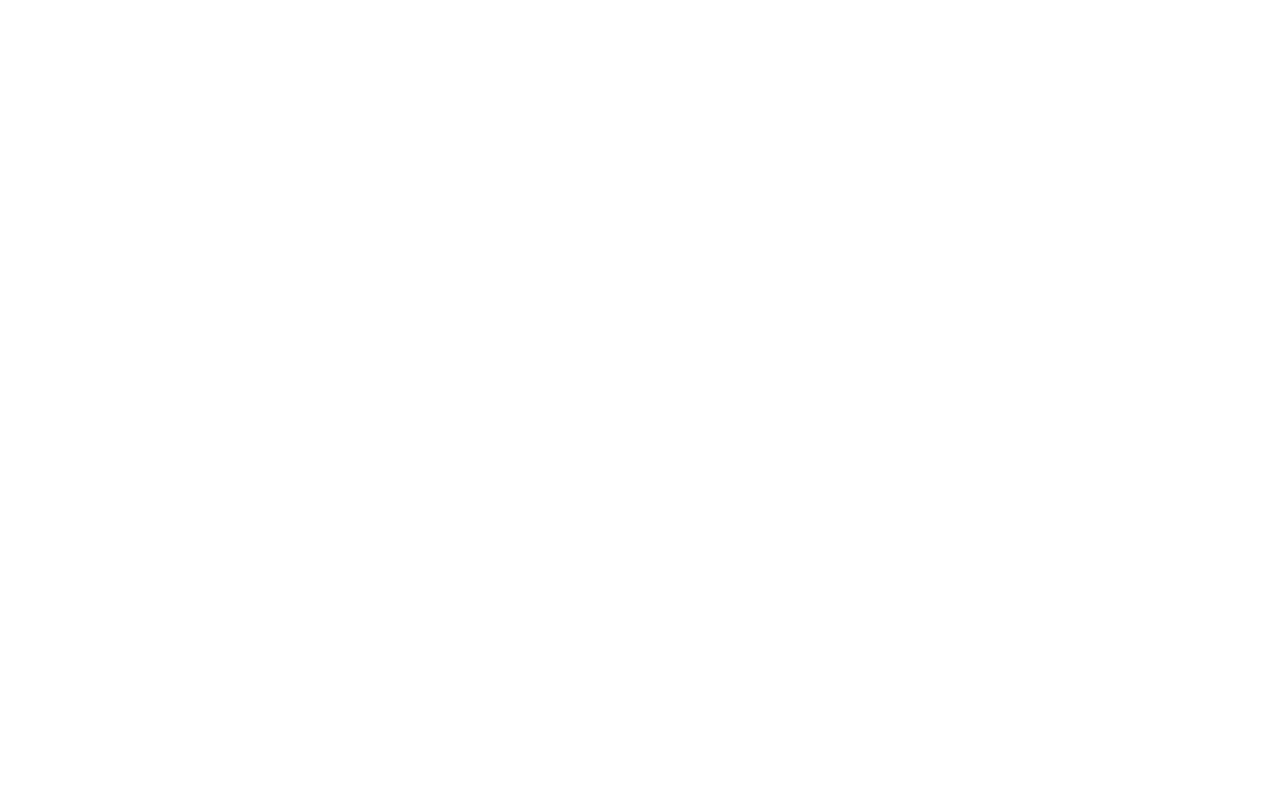
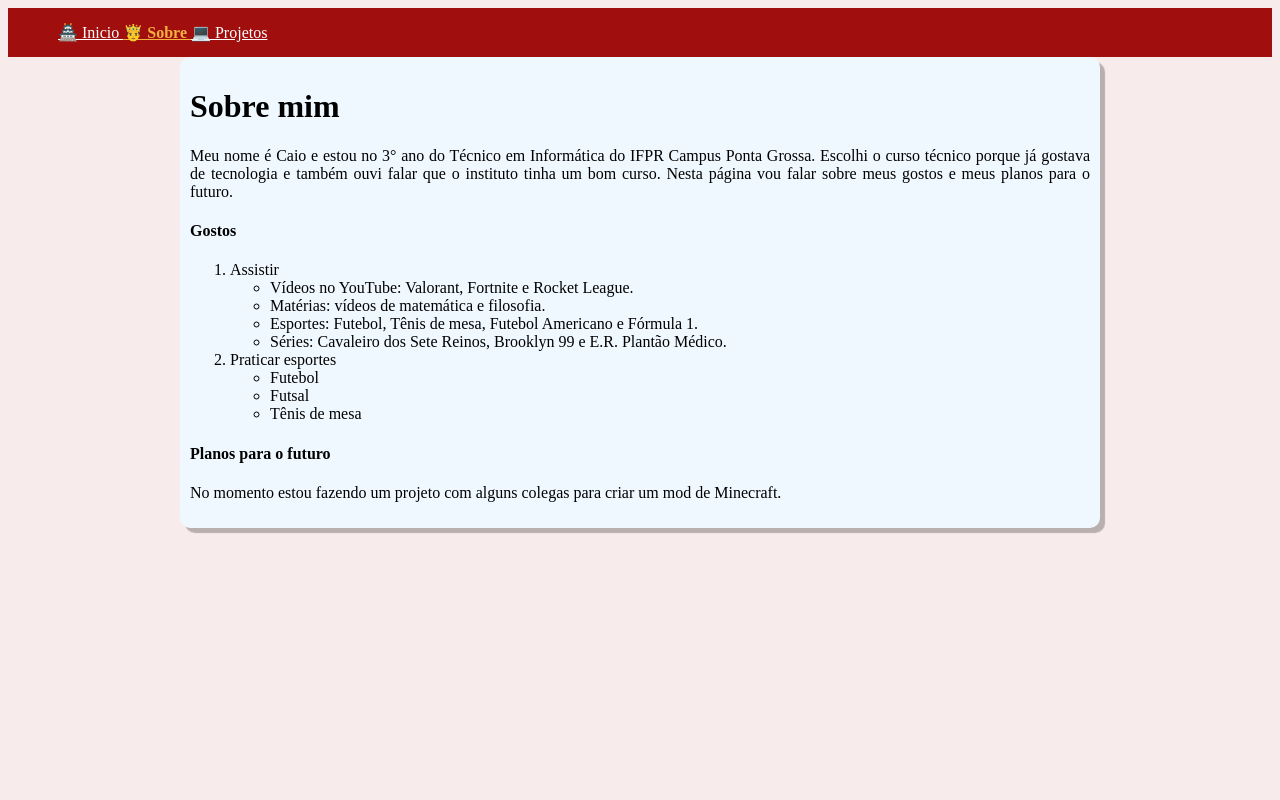
Before and after one commit to CaioZ-Stark/2026-DWII, a PHP site: page /sobre.php in a window 1280 px wide. Before the commit the page is empty. Run offline with PHP 8.4, Linux system fonts and the light colour scheme.

Commit message:
feat: desafio aula03 - portfolio dinamico com PHP

```diff
--- a/01_php-intro/estilo.css
+++ b/01_php-intro/estilo.css
@@ -4,7 +4,7 @@ body{
     background: #f3f4f6;
 }
 .hero{
-    background: linear-gradient(135deg,#3b579d,#2a4080);
+    background: linear-gradient(135deg,#f32727,#7c1010);
     color:white;
     text-align: center;
     padding: 60px 20px;
--- a/01_php-intro/includes/cabecalho.php
+++ b/01_php-intro/includes/cabecalho.php
@@ -1,11 +1,16 @@
-<nav style=" background: #3b579d;
+<nav style=" background: #a10e0e;
     padding: 15px 30px;">
 <a href = "index.php"
     style="color: whitesmoke; text-decoration: none; margin-right: 20px; font-weight: bold;">
-    🏯 Inicio
+
 </a>
 <a href="sobre.php"
     style="color: whitesmoke; text-decoration: none; font-weight: bold;">
-    🤴 Sobre
+
 </a>
+<a href="projetos.php"
+     style="color: whitesmoke; text-decoration: none; font-weight: bold;">
+
+</a>
+<?php include 'nav.php'; ?>
 </nav>
--- /dev/null
+++ b/01_php-intro/includes/nav.php
@@ -0,0 +1,10 @@
+
+<?php
+$cor_inicio   = ($pagina_atual === "inicio")   ? "color: #f0b341; font-weight: bold;" : "color: white;";
+$cor_sobre    = ($pagina_atual === "sobre")    ? "color: #f0b341; font-weight: bold;" : "color: white;";
+$cor_projetos = ($pagina_atual === "projetos") ? "color: #f0b341; font-weight: bold;" : "color: white;";
+?>
+
+  <a href="index.php"    style="<?php echo $cor_inicio; ?>">🏯 Inicio </a>
+  <a href="sobre.php"    style="<?php echo $cor_sobre; ?>">🤴 Sobre </a>
+  <a href="projetos.php" style="<?php echo $cor_projetos; ?>">💻 Projetos</a>
--- a/01_php-intro/sobre.php
+++ b/01_php-intro/sobre.php
@@ -0,0 +1,58 @@
+<!--
+ Disciplina : Desenvolvimento Wed II (DWII)
+ Aula       : 03 - Arquitetura Web e Introdução ao PHP
+ Autor      : Caio Mario Zachesky Junior
+ Data       : 07/03/2026
+ Repositório: https://github.com/CaioZ-Stark/2026-DWII
+-->
+<?php  $pagina_atual = "sobre"; ?>
+<?php include 'includes/cabecalho.php'; ?>
+<!DOCTYPE html>
+<html lang="en">
+<head>
+    <meta charset="UTF-8">
+    <meta name="viewport" content="width=device-width, initial-scale=1.0">
+    <link rel="stylesheet" href="style.css">
+    <title>Sobre mim</title>
+</head>
+<body>
+
+
+
+<main>
+<h1>Sobre mim</h1>
+
+<p>
+Meu nome é Caio e estou no 3° ano do Técnico em Informática do IFPR Campus Ponta Grossa.
+Escolhi o curso técnico porque já gostava de tecnologia e também ouvi falar que o instituto tinha um bom curso.
+Nesta página vou falar sobre meus gostos e meus planos para o futuro.
+</p>
+
+<h4>Gostos</h4>
+
+<ol>
+<li>Assistir
+    <ul>
+        <li>Vídeos no YouTube: Valorant, Fortnite e Rocket League.</li>
+        <li>Matérias: vídeos de matemática e filosofia.</li>
+        <li>Esportes: Futebol, Tênis de mesa, Futebol Americano e Fórmula 1.</li>
+        <li>Séries: Cavaleiro dos Sete Reinos, Brooklyn 99 e E.R. Plantão Médico.</li>
+    </ul>
+</li>
+
+<li>Praticar esportes
+    <ul>
+        <li>Futebol</li>
+        <li>Futsal</li>
+        <li>Tênis de mesa</li>
+    </ul>
+</li>
+</ol>
+
+<h4>Planos para o futuro</h4>
+
+<p>No momento estou fazendo um projeto com alguns colegas para criar um mod de Minecraft.</p>
+
+</main>
+</body>
+</html>
--- /dev/null
+++ b/01_php-intro/style.css
@@ -0,0 +1,25 @@
+body{
+    background-color: rgb(247, 235, 235);
+}
+
+
+
+main{
+
+
+    gap: 15px;
+
+    background-color: aliceblue;
+
+    border-radius: 10px;
+
+    box-shadow: 5px 5px 1px rgba(0, 0, 0, 0.256);
+
+    width: 900px;
+
+    padding: 10px;
+
+    margin: auto;
+
+    text-align: justify;
+}
```
Also changed, not shown: 01_php-intro/index.php (+6 -3 lines), 01_php-intro/projetos.php (added, +25 -0 lines), 01_php-intro/README.md (added).
